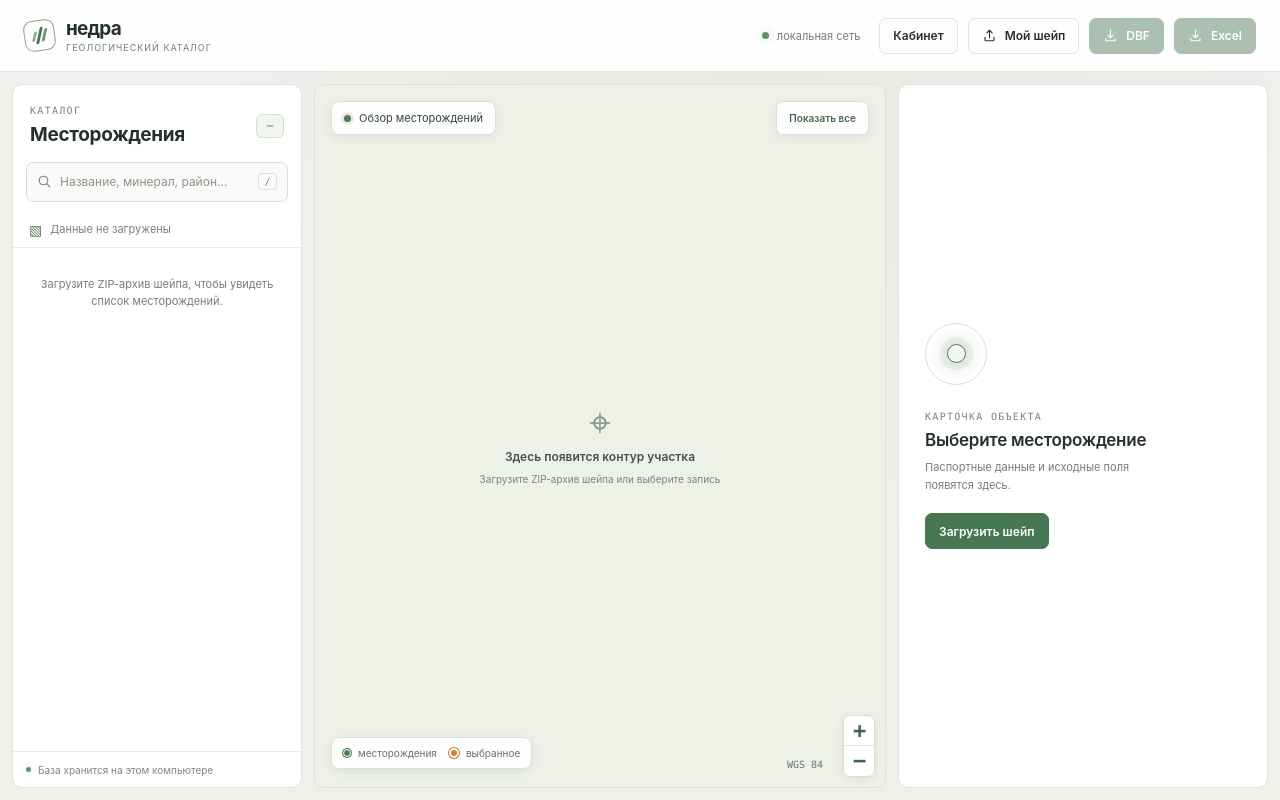
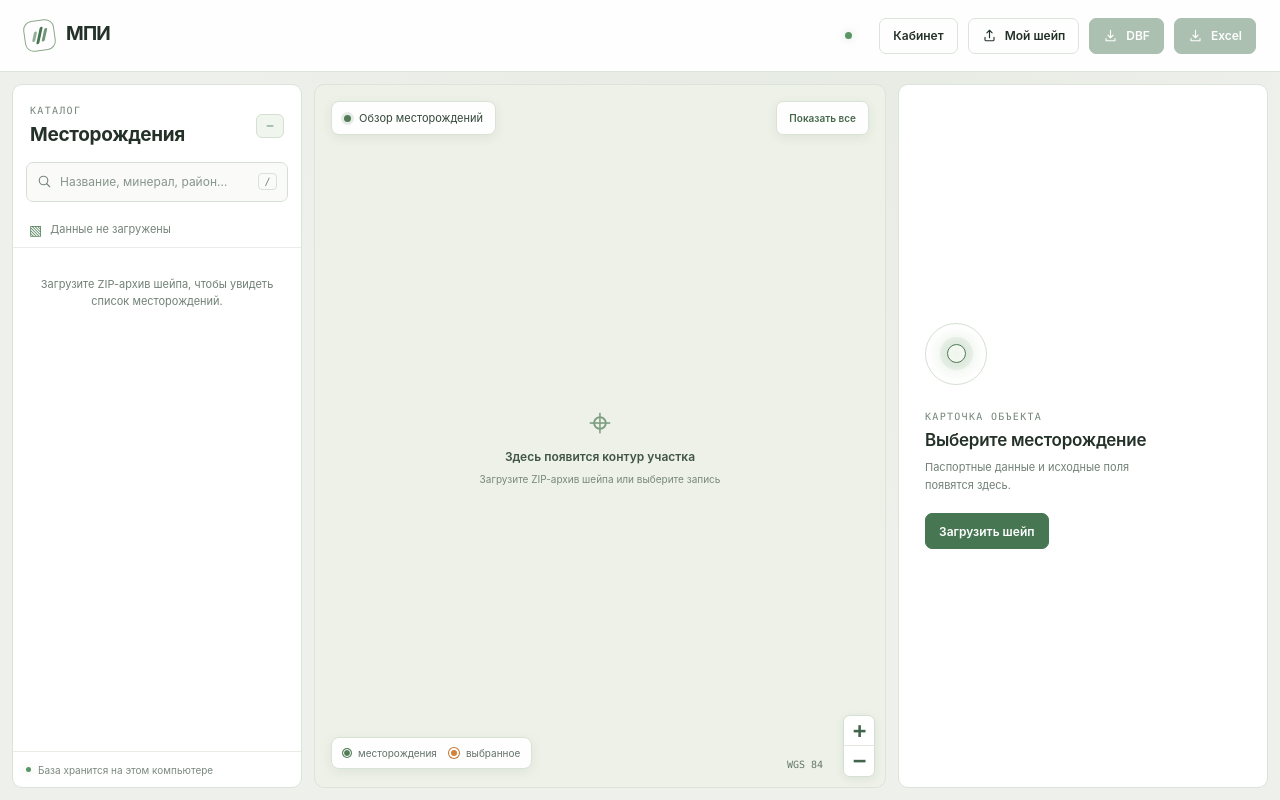
Before and after one commit to Drem-link/mpi_tfgii, a plain HTML site: page static/index.html in a window 1280 px wide. Drawn offline with Linux system fonts and the light colour scheme; no server answers.

Commit message:
Polish site branding and login shell
Co-authored-by: Copilot <223556219+Copilot@users.noreply.github.com>

```diff
--- a/static/index.html
+++ b/static/index.html
@@ -4,7 +4,7 @@
     <meta charset="utf-8">
     <meta name="viewport" content="width=device-width, initial-scale=1">
     <meta name="theme-color" content="#eef1eb">
-    <title>Недра — каталог месторождений</title>
+    <title>МПИ</title>
     <link rel="stylesheet" href="/static/vendor/leaflet.css">
     <link rel="stylesheet" href="/static/app.css">
     <script defer src="/static/vendor/leaflet.js"></script>
@@ -13,12 +13,12 @@
   <body>
     <div class="shell">
       <header class="topbar">
-        <a class="brand" href="/" aria-label="Недра — главная">
+        <a class="brand" href="/" aria-label="МПИ">
           <span class="brand-mark" aria-hidden="true"><span></span><span></span><span></span></span>
-          <span><strong>недра</strong><small>геологический каталог</small></span>
+          <span><strong>МПИ</strong><small></small></span>
         </a>
         <div class="topbar-right">
-          <div class="connection"><span class="status-dot"></span><span>локальная сеть</span></div>
+          <div class="connection"><span class="status-dot"></span><span></span></div>
           <button class="button button-quiet" id="account-button" type="button">Кабинет</button>
           <button class="button button-quiet" id="upload-button" type="button">
             <svg viewBox="0 0 20 20" aria-hidden="true"><path d="M10 13V3m0 0L6.5 6.5M10 3l3.5 3.5M4 12.5v3A1.5 1.5 0 0 0 5.5 17h9a1.5 1.5 0 0 0 1.5-1.5v-3"/></svg>
```
